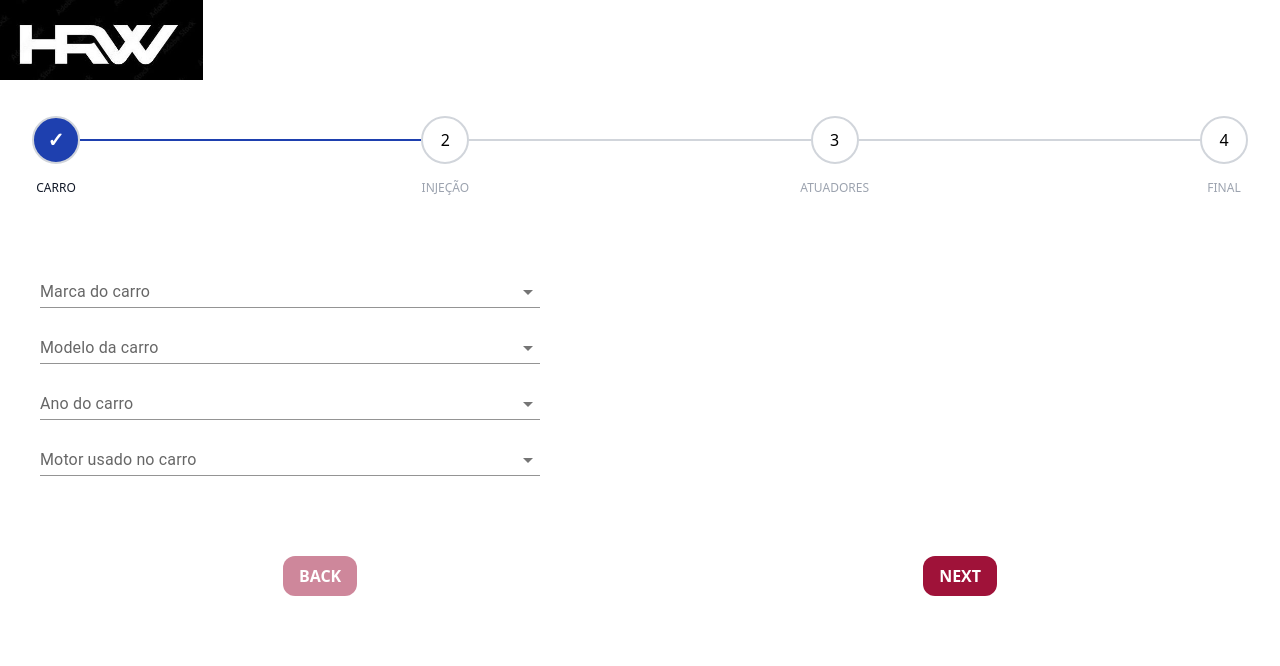
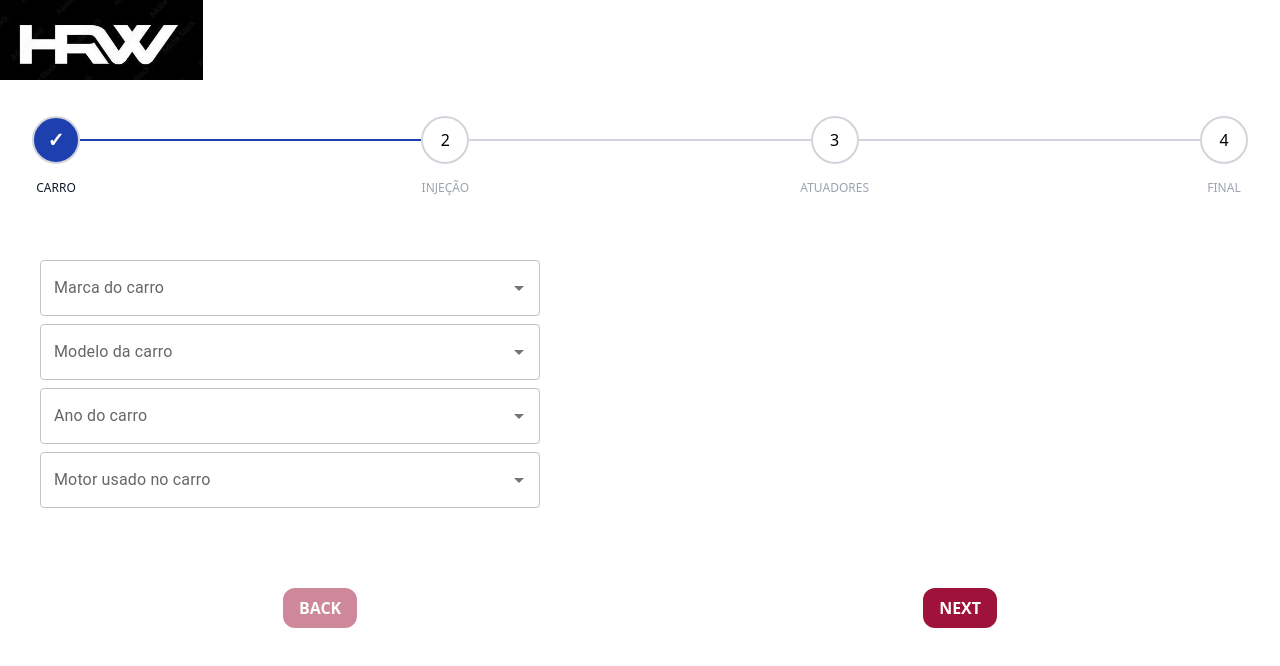
Before and after one commit to walissoncom/hrw, a React (Create React App) app: page / in a window 1280 px wide. Shown: the top 666 px of the page. Built offline with nearby package versions, Linux system fonts and the light colour scheme.

Commit message:
Displaying image based on selection

```diff
--- a/src/App.js
+++ b/src/App.js
@@ -71,7 +71,7 @@ function App() {
       <Header />
       <div className="container mx-auto pb-2">
         {/* Stepper */}
-        <div className="container horizontal mt-5">
+        <div className="container horizontal mt-5 min-h-96">
           <Stepper steps={steps} currentStep={currentStep} />
 
           {/* Display Components */}
--- a/src/components/steps/Injecao.jsx
+++ b/src/components/steps/Injecao.jsx
@@ -8,18 +8,20 @@ export default function Injecao() {
   const [inputValue, setInputValue] = React.useState("");
 
   const { orderData, setOrderData } = useContext(StepperContext);
-  const unique = [...new Set(ecus.map(item => item.title))]; // [ 'A', 'B']
+  const unique = [...new Set(ecus.map(item => item.fabricante))]; // [ 'A', 'B']
   const defaultProps = {
     options: unique
   };
 
   const flatProps = {
     options: ecus
-      .filter(ecus => ecus.title.includes(orderData.injecaoMarca))
-      .map(option => option.model)
+      .filter(ecus => ecus.fabricante.includes(orderData.injecaoMarca))
+      .map(option => option.modelo)
   };
 
   return (
+    <div className="flex justify-content-center">
+      <div>
         <Stack spacing={1} sx={{ width: 500 }}>
           <Autocomplete
             {...defaultProps}
@@ -43,7 +45,6 @@ export default function Injecao() {
                 {...params}
                 label="Marca da Injeção"
                 name="injecaoMarca"
-            variant="standard"
               />
             )}
           />
@@ -55,30 +56,91 @@ export default function Injecao() {
             value={orderData["injecaoModelo"] || ""}
             onChange={(event, newValue) => {
               const inputElement = event.target.id.split("-")[0];
-          setOrderData({ ...orderData, [inputElement]: newValue });
+              const imagemtToSet = ecus.find(
+                element => element.modelo === newValue
+              );
+              setOrderData({
+                ...orderData,
+                [inputElement]: newValue,
+                injecaoImagem: imagemtToSet.imagem
+              });
             }}
             renderInput={params => (
               <TextField
                 {...params}
                 label="Modelo da Injeção"
                 name="injecaoModelo"
-            variant="standard"
               />
             )}
           />
         </Stack>
+      </div>
+      <div className="flex justify-center w-full">
+        {orderData?.injecaoImagem && (
+          <img className="w-80" src={orderData?.injecaoImagem} alt="ECU" />
+        )}
+      </div>
+    </div>
   );
 }
 
 // Top 100 films as rated by IMDb users. http://www.imdb.com/chart/top
 const ecus = [
-  { title: "Fueltech", model: "350" },
-  { title: "Fueltech", model: "450" },
-  { title: "Fueltech", model: "550" },
-  { title: "Fueltech", model: "650" },
-  { title: "InjePro", model: "T3000" },
-  { title: "InjePro", model: "T4000" },
-  { title: "InjePro", model: "T5000" },
-  { title: "Haltech", model: "Elite 500" },
-  { title: "Haltech", model: "Elite 2000" }
+  {
+    fabricante: "Fueltech",
+    modelo: "FT 300",
+    imagem: "https://forja2.cl/wp-content/uploads/2020/05/forja-3.jpg"
+  },
+  {
+    fabricante: "Fueltech",
+    modelo: "FT 450",
+    imagem:
+      "https://cdn11.bigcommerce.com/s-pvt39/images/stencil/1280x1280/products/3371/10291/450_2_1_2048x2048__36220.1657090003.jpg"
+  },
+  {
+    fabricante: "Fueltech",
+    modelo: "FT 550",
+    imagem: "https://www.fueltech.net/cdn/shop/products/550_2_1.jpg"
+  },
+  {
+    fabricante: "Fueltech",
+    modelo: "FT600",
+    imagem: "https://www.fueltech.net/cdn/shop/products/600_2_1.jpg"
+  },
+  {
+    fabricante: "InjePro",
+    modelo: "S3000",
+    imagem:
+      "https://static.wixstatic.com/media/590a5c_388654cbf6df469ab607b1ab914dc8c9~mv2.jpg"
+  },
+  {
+    fabricante: "InjePro",
+    modelo: "T3000",
+    imagem:
+      "https://images.tcdn.com.br/img/img_prod/662641/injepro_t5000_injecao_programavel_tela_touch_5_chicote_3_mts_906_1_b630793f98c000b66fac19ebedd345d4.jpg"
+  },
+  {
+    fabricante: "InjePro",
+    modelo: "T4000",
+    imagem:
+      "https://static.wixstatic.com/media/590a5c_9f0c104175ad4061a17aa805429b96d7~mv2.png"
+  },
+  {
+    fabricante: "InjePro",
+    modelo: "T5000",
+    imagem:
+      "https://http2.mlstatic.com/D_NQ_NP_855772-MLB45314519806_032021-O.webp"
+  },
+  {
+    fabricante: "Haltech",
+    modelo: "Elite 550",
+    imagem:
+      "https://www.haltech.com/cdn-cgi/image/width=800,format=auto/wp-content/uploads/webstore/images/HT-150400_00.JPG"
+  },
+  {
+    fabricante: "Haltech",
+    modelo: "Elite 2000",
+    imagem:
+      "https://sleekaspares.com.au/wp-content/uploads/2023/12/HT-151300_02.jpg"
+  }
 ];
--- a/src/components/steps/Marca.jsx
+++ b/src/components/steps/Marca.jsx
@@ -27,6 +27,8 @@ export default function Marca() {
   };
 
   return (
+    <div className="flex">
+      <div>
         <Stack spacing={1} sx={{ width: 500 }}>
           <Autocomplete
             {...defaultProps}
@@ -44,12 +46,7 @@ export default function Marca() {
               });
             }}
             renderInput={params => (
-          <TextField
-            {...params}
-            label="Marca do carro"
-            name="carroMarca"
-            variant="standard"
-          />
+              <TextField {...params} label="Marca do carro" name="carroMarca" />
             )}
           />
 
@@ -60,11 +57,15 @@ export default function Marca() {
             value={orderData["carroModelo"] || ""}
             onChange={(event, newValue) => {
               const inputElement = event.target.id.split("-")[0];
+              const imagemtToSet = carros.find(
+                element => element.modelo === newValue
+              );
               setOrderData({
                 ...orderData,
                 [inputElement]: newValue,
                 carroAno: "",
-            carroMotor: ""
+                carroMotor: "",
+                carroImagem: imagemtToSet.imagem
               });
             }}
             renderInput={params => (
@@ -72,7 +73,6 @@ export default function Marca() {
                 {...params}
                 label="Modelo da carro"
                 name="carroModelo"
-            variant="standard"
               />
             )}
           />
@@ -87,16 +87,18 @@ export default function Marca() {
               setOrderData({
                 ...orderData,
                 [inputElement]: newValue,
-            carroMotor: ""
+                carroMotor:
+                  "Original - " +
+                  carros
+                    .filter(cars =>
+                      cars.fabricante.includes(orderData.carroMarca)
+                    )
+                    .filter(cars => cars.modelo.includes(orderData.carroModelo))
+                    .map(option => option.motor)
               });
             }}
             renderInput={params => (
-          <TextField
-            {...params}
-            label="Ano do carro"
-            name="carroAno"
-            variant="standard"
-          />
+              <TextField {...params} label="Ano do carro" name="carroAno" />
             )}
           />
 
@@ -114,11 +116,17 @@ export default function Marca() {
                 {...params}
                 label="Motor usado no carro"
                 name="carroMotor"
-            variant="standard"
               />
             )}
           />
         </Stack>
+      </div>
+      <div className="flex justify-center w-full">
+        {orderData?.carroImagem && (
+          <img className="max-w-xs" src={orderData?.carroImagem} alt="Carro" />
+        )}
+      </div>
+    </div>
   );
 }
 
@@ -153,24 +161,24 @@ const carros = [
     ano: 2001,
     motor: "2.8L 6 Cyl",
     imagem:
-      "https://encrypted-tbn0.gstatic.com/images?q=tbn:ANd9GcT4D1rVqumX3QdwxqmWKDiUsmJiNlCQuBP7Lg&s"
+      "https://s3.us-east-2.amazonaws.com/prod.mm.com/img/featurenews/1579489778_be186fb0-a3f8-46d4-b213-ab3ef5187ead_mmthumb.jpeg"
   },
   { fabricante: "BMW", modelo: "330", ano: 2004, motor: "3.0", imagem: "" },
   {
     fabricante: "Subaru",
     modelo: "Impreza",
     ano: 2005,
-    motor: "2.0L 4 Cyl",
+    motor: "2.5L 4 Cyl",
     imagem:
       "https://encrypted-tbn0.gstatic.com/images?q=tbn:ANd9GcQM01bg2cYIjyIaoEvaRzaCx5eGiKAnx-XDZg&s"
   },
   {
     fabricante: "Subaru",
     modelo: "WRX",
-    ano: 2005,
+    ano: 2010,
     motor: "2.5L 4 Cyl Turbo",
     imagem:
-      "https://encrypted-tbn0.gstatic.com/images?q=tbn:ANd9GcT4D1rVqumX3QdwxqmWKDiUsmJiNlCQuBP7Lg&s"
+      "https://carsguide-res.cloudinary.com/image/upload/f_auto,fl_lossy,q_auto,t_default/v1/editorial/dp/images/uploads/subaru-wrx-2010-2011-w.jpg"
   },
   {
     fabricante: "Subaru",
@@ -178,7 +186,7 @@ const carros = [
     ano: 1998,
     motor: "2.0L 4 Cyl Turbo",
     imagem:
-      "https://encrypted-tbn0.gstatic.com/images?q=tbn:ANd9GcT4D1rVqumX3QdwxqmWKDiUsmJiNlCQuBP7Lg&s"
+      "https://images.hgmsites.net/hug/1998-subaru-impreza-22b-sti--photo-credit-appreciating-classics_100752818_h.jpg"
   },
   {
     fabricante: "Honda",
@@ -186,15 +194,14 @@ const carros = [
     ano: 2005,
     motor: "2.0L 4 Cyl",
     imagem:
-      "https://encrypted-tbn0.gstatic.com/images?q=tbn:ANd9GcT4D1rVqumX3QdwxqmWKDiUsmJiNlCQuBP7Lg&s"
+      "https://images.squarespace-cdn.com/content/v1/5caed8960cf57d49530e8c60/1fb25aad-a524-4cdc-bad2-38f5fb8f9e00/art-mg-hondaintegratyperdc5i.jpg"
   },
   {
     fabricante: "Nissan",
     modelo: "350Z",
     ano: 2009,
     motor: "3.6L V6",
-    imagem:
-      "https://encrypted-tbn0.gstatic.com/images?q=tbn:ANd9GcT4D1rVqumX3QdwxqmWKDiUsmJiNlCQuBP7Lg&s"
+    imagem: "https://i.ytimg.com/vi/upMnDkGvJvE/sddefault.jpg"
   }
 ];
 
```
Lines whose indentation alone changed are shown as unchanged.
